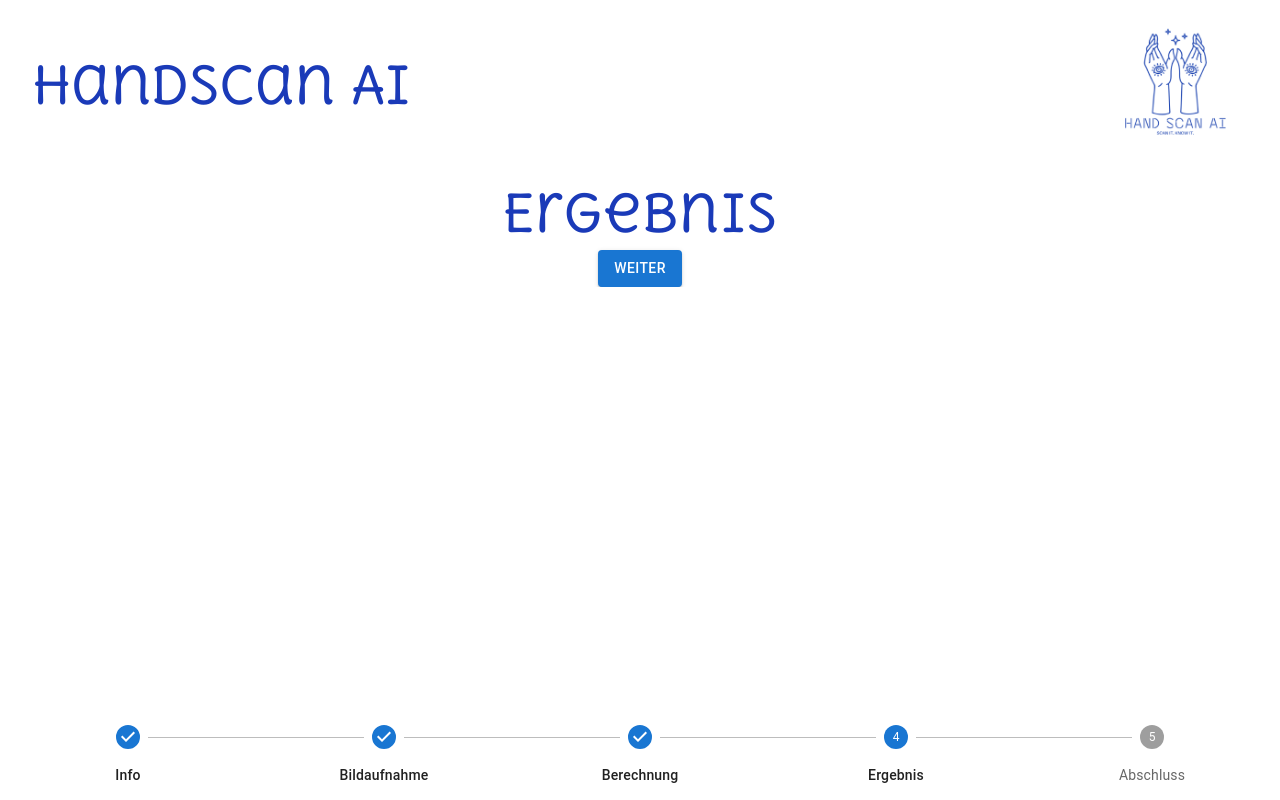
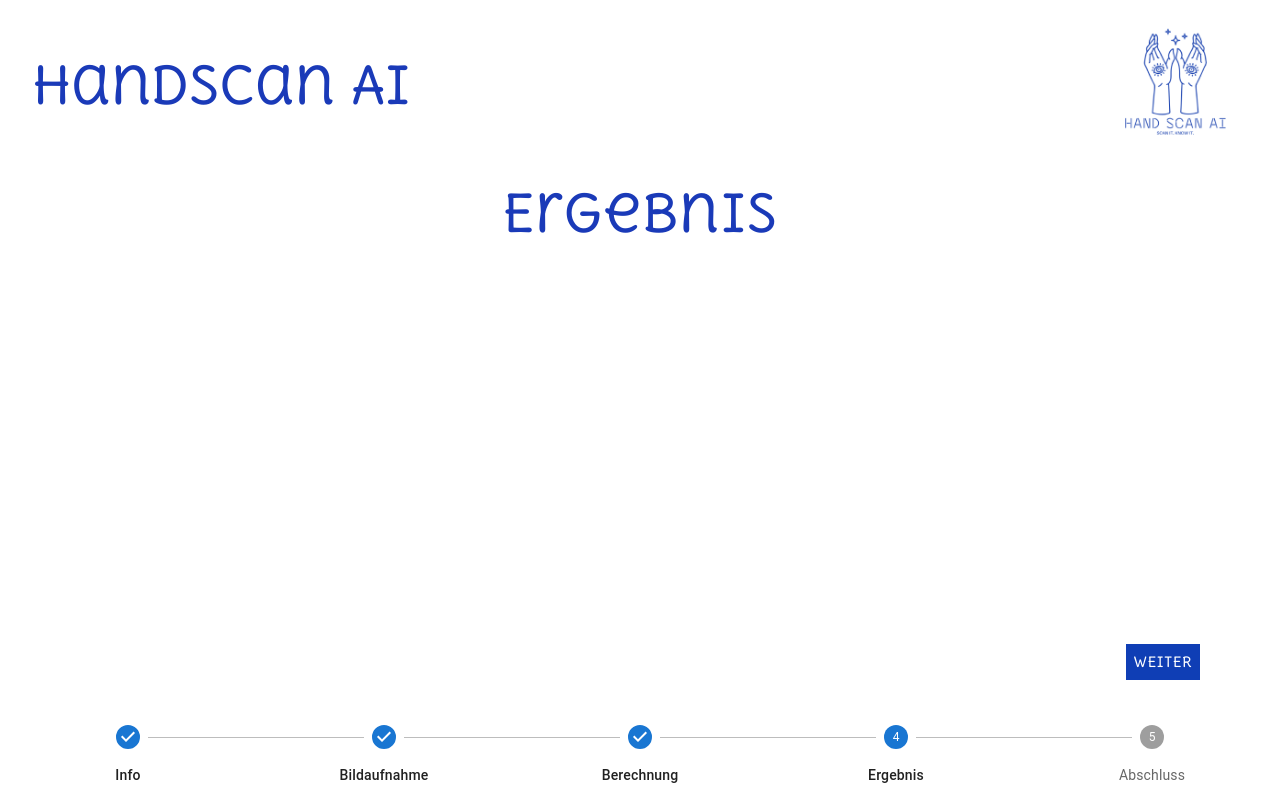
Before and after one commit to ZDDduesseldorf/HandScanAI, a React (Vite) app in the folder frontend/: page /results-gender in a window 1280 px wide. Built offline with nearby package versions, Linux system fonts and the light colour scheme; the HTML template or start-up script is replaced by a standard one.

Commit message:
Fix invisible text

```diff
--- a/frontend/src/App.tsx
+++ b/frontend/src/App.tsx
@@ -13,7 +13,7 @@ import ResultsAge from '@/pages/ResultsAge';
 import ResultsGender from '@/pages/ResultsGender';
 import SubmissionComplete from '@/pages/SubmissionComplete';
 import Sandbox from '@/pages/Sandbox';
-import BlackBox from './pages/BlackBox';
+import BlackBox from '@/pages/BlackBox';
 import Layout from '@/components/Layout';
 
 import '@/assets/fonts.css';
--- a/frontend/src/pages/BlackBox.tsx
+++ b/frontend/src/pages/BlackBox.tsx
@@ -8,7 +8,6 @@ const BottomMiddleLayout = styled(Box)`
   display: flex;
   flex-direction: row;
   justify-content: space-between;
-
   gap: 20px; /* Optional: adds space between the two boxes */
 }
 `;
@@ -23,14 +22,15 @@ const BoxText = styled(Typography)`
   font-family: 'Poppins', sans-serif;
   margin: 0 0 1 rem;
   text-align: justify;
-  // font-size: clamp(1rem, 2vw, 1.5rem);
   font-size: 0.8rem;
+  color: #1a3ab8;
 `;
 const SecondaryHeading = styled(Typography)`
   font-family: 'Delius Unicase', cursive;
   margin: 0 0 0.5rem;
   text-align: left;
   font-size: clamp(1rem, 2vw, 1.5rem);
+  color: #1a3ab8;
 `;
 
 const BlackBox: React.FC = () => {
--- a/frontend/src/pages/ImageCapture.tsx
+++ b/frontend/src/pages/ImageCapture.tsx
@@ -1,8 +1,9 @@
-import { useEffect, useRef, useState } from 'react';
-import { Button, Box } from '@mui/material';
+import { useEffect, useRef } from 'react';
+import { Box } from '@mui/material';
 import { useNavigate } from 'react-router-dom';
 import { styled } from '@mui/material/styles';
 import StyledTitle from '@/styles/StyledTitle';
+import NavButton from '@/components/NavButton';
 
 interface ServerMessage {
   flow?: string;
@@ -31,20 +32,9 @@ const Video = styled('video')`
   box-shadow: 0px 4px 10px rgba(0, 0, 0, 0.25);
 `;
 
-const Message = styled('p')(({ theme }) => ({
-  marginTop: theme.spacing(2),
-  fontSize: theme.typography.h6.fontSize,
-  textAlign: 'center',
-}));
-
 const Bildaufnahme = () => {
   const videoRef = useRef<HTMLVideoElement>(null);
   const wsRef = useRef<WebSocket | null>(null);
-  const [resolution, setResolution] = useState<{
-    width: number;
-    height: number;
-  }>();
-  const [serverMessage, setServerMessage] = useState<ServerMessage | undefined>();
   const navigate = useNavigate();
 
   useEffect(() => {
@@ -73,11 +63,16 @@ const Bildaufnahme = () => {
               const videoHeight = currentVideoRef.videoHeight;
               canvas.width = videoWidth;
               canvas.height = videoHeight;
-              setResolution({ width: videoWidth, height: videoHeight });
 
               setInterval(() => {
                 if (context && currentVideoRef) {
-                  context.drawImage(currentVideoRef, 0, 0, canvas.width, canvas.height);
+                  context.drawImage(
+                    currentVideoRef,
+                    0,
+                    0,
+                    canvas.width,
+                    canvas.height,
+                  );
                   canvas.toBlob((blob) => {
                     if (blob && ws.readyState === WebSocket.OPEN) {
                       ws.send(blob);
@@ -97,7 +92,6 @@ const Bildaufnahme = () => {
       try {
         const eventData = event.data as string;
         const data = JSON.parse(eventData) as ServerMessage;
-        setServerMessage(data);
 
         // Redirect if hand detection is successful
         if (data.landmarks_detected) {
@@ -133,9 +127,7 @@ const Bildaufnahme = () => {
       <VideoWrapper>
         <Video ref={videoRef} autoPlay />
       </VideoWrapper>
-      <Button variant="contained" color="primary" onClick={() => navigate('/processing')} sx={{ marginTop: 2 }}>
-        Weiter
-      </Button>
+      <NavButton RouteTo="/processing">Weiter</NavButton>
     </ScrollableBox>
   );
 };
--- a/frontend/src/pages/PrivacyNotice.tsx
+++ b/frontend/src/pages/PrivacyNotice.tsx
@@ -2,6 +2,7 @@ import React from 'react';
 import { Typography, Button, Box, styled } from '@mui/material';
 import { useNavigate } from 'react-router-dom';
 import StyledTitle from '@/styles/StyledTitle';
+import NavButton from '@/components/NavButton';
 
 const BoxLayout = styled(Box)`
   display: flex;
@@ -104,15 +105,14 @@ const PrivacyNotice: React.FC = () => {
           </BoxText>
 
           <AcceptContainer>
-            <BoxText className="checkbox">
-              Ich akzeptiere die Datenverarbeitung.
-            </BoxText>
+            <BoxText>Ich akzeptiere die Datenverarbeitung.</BoxText>
             <ContinueButton onClick={() => navigate('/image-capture')}>
               Weiter
             </ContinueButton>
           </AcceptContainer>
         </ContentBox>
       </BoxLayout>
+      <NavButton RouteTo="/image-capture">Weiter</NavButton>
     </Box>
   );
 };
--- a/frontend/src/pages/Processing.tsx
+++ b/frontend/src/pages/Processing.tsx
@@ -1,6 +1,6 @@
 import React from 'react';
-import { Button, Typography, styled, Box } from '@mui/material';
-import { useNavigate } from 'react-router-dom';
+import { Typography, styled, Box } from '@mui/material';
+import NavButton from '@/components/NavButton';
 
 const CenteredInformationText = styled(Typography)`
   font-family: 'Delius Unicase', cursive;
@@ -11,8 +11,6 @@ const CenteredInformationText = styled(Typography)`
 `;
 
 const Processing: React.FC = () => {
-  const navigate = useNavigate();
-
   return (
     <Box>
       <CenteredInformationText>
@@ -23,14 +21,7 @@ const Processing: React.FC = () => {
         <br /> ist.
       </CenteredInformationText>
 
-      <Button
-        variant="contained"
-        color="primary"
-        onClick={() => navigate('/results-age')}
-        sx={{ marginTop: 2 }}
-      >
-        Weiter
-      </Button>
+      <NavButton RouteTo="/results-age">Weiter</NavButton>
     </Box>
   );
 };
--- a/frontend/src/pages/ResultsAge.tsx
+++ b/frontend/src/pages/ResultsAge.tsx
@@ -1,13 +1,14 @@
 import React from 'react';
-import { Button } from '@mui/material';
+import { Box, Button } from '@mui/material';
 import { useNavigate } from 'react-router-dom';
 import StyledTitle from '@/styles/StyledTitle';
+import NavButton from '@/components/NavButton';
 
 const ResultsAge: React.FC = () => {
   const navigate = useNavigate();
 
   return (
-    <div>
+    <Box>
       <StyledTitle>Ergebnis</StyledTitle>
       <Button
         variant="contained"
@@ -16,14 +17,8 @@ const ResultsAge: React.FC = () => {
       >
         Erklärung
       </Button>
-      <Button
-        variant="contained"
-        color="primary"
-        onClick={() => navigate('/results-gender')}
-      >
-        Weiter
-      </Button>
-    </div>
+      <NavButton RouteTo="/results-gender">Weiter</NavButton>
+    </Box>
   );
 };
 
--- a/frontend/src/pages/ResultsGender.tsx
+++ b/frontend/src/pages/ResultsGender.tsx
@@ -1,22 +1,14 @@
 import React from 'react';
-import { Button } from '@mui/material';
-import { useNavigate } from 'react-router-dom';
 import StyledTitle from '@/styles/StyledTitle';
+import NavButton from '@/components/NavButton';
+import { Box } from '@mui/material';
 
 const ResultsGender: React.FC = () => {
-  const navigate = useNavigate();
-
   return (
-    <div>
+    <Box>
       <StyledTitle>Ergebnis</StyledTitle>
-      <Button
-        variant="contained"
-        color="primary"
-        onClick={() => navigate('/submission-complete')}
-      >
-        Weiter
-      </Button>
-    </div>
+      <NavButton RouteTo="/submission-complete">Weiter</NavButton>
+    </Box>
   );
 };
 
--- a/frontend/src/pages/SubmissionComplete.tsx
+++ b/frontend/src/pages/SubmissionComplete.tsx
@@ -1,7 +1,7 @@
 import React from 'react';
-import { Button, Box, Typography, styled } from '@mui/material';
-import { useNavigate } from 'react-router-dom';
+import { Box, Typography, styled } from '@mui/material';
 import StyledTitle from '@/styles/StyledTitle';
+import NavButton from '@/components/NavButton';
 
 const SecondaryHeading = styled(Typography)`
   display: flex;
@@ -21,8 +21,6 @@ const BoxText = styled(Typography)`
 `;
 
 const SubmissionComplete: React.FC = () => {
-  const navigate = useNavigate();
-
   return (
     <Box>
       <StyledTitle>Danke</StyledTitle>
@@ -33,9 +31,7 @@ const SubmissionComplete: React.FC = () => {
         einen eigenen Bericht für dich erstellt. Vielen Dank, dass du mit deiner
         Nutzung geholfen hast, HandScan AI zu verbessern. Bis bald!
       </BoxText>
-      <Button variant="contained" color="primary" onClick={() => navigate('/')}>
-        Beenden
-      </Button>
+      <NavButton RouteTo="/">Beenden</NavButton>
     </Box>
   );
 };
```
